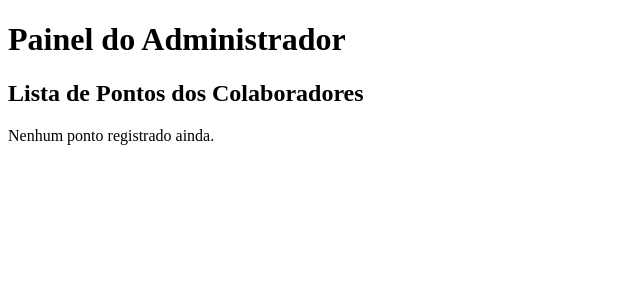
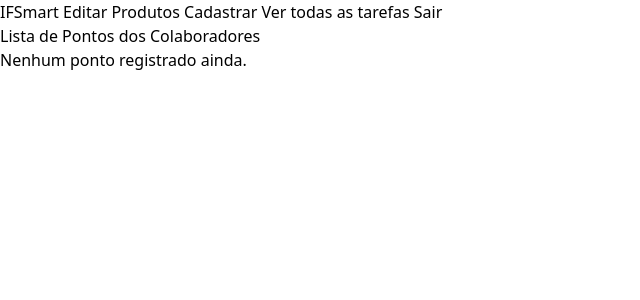
Before and after one commit to kamsmota/ifsmart, a Flask app: template loja_informatica/templates/pontos.html in a window 1280 px wide. Shown: the top 300 px of the page, without its empty margins (0-640 px from the left). Run offline with Flask 3, Linux system fonts and the light colour scheme; the template is opened without the code that fills it, so the values that code supplies are empty; some libraries are stand-ins or nearby versions.

Commit message:
Update pontos.html

```diff
--- a/loja_informatica/templates/pontos.html
+++ b/loja_informatica/templates/pontos.html
@@ -4,13 +4,20 @@
     <meta charset="UTF-8">
     <meta name="viewport" content="width=device-width, initial-scale=1.0">
     <title>Verificação de Pontos | IFSmart</title>
+    <script src="https://cdn.tailwindcss.com"></script>
 </head>
+
 <body>
+    <header>
+        <a href="home.html">IFSmart</a>
+        <a href="edit.html">Editar Produtos</a>
+        <a href="cadastro.html">Cadastrar</a>
+        <a href="{{ url_for('item_controller.index') }}">Ver todas as tarefas</a>
+        <a href="{{ url_for('auth.logout') }}" class="mr-4">Sair</a>
+
+    </header>
     <div class="container">
-        <h1>Painel do Administrador</h1>
-
         <h2>Lista de Pontos dos Colaboradores</h2>
-
         <div id="pontosRegistros">
           {% if pontos_registro %}
             <table border="1">
```
